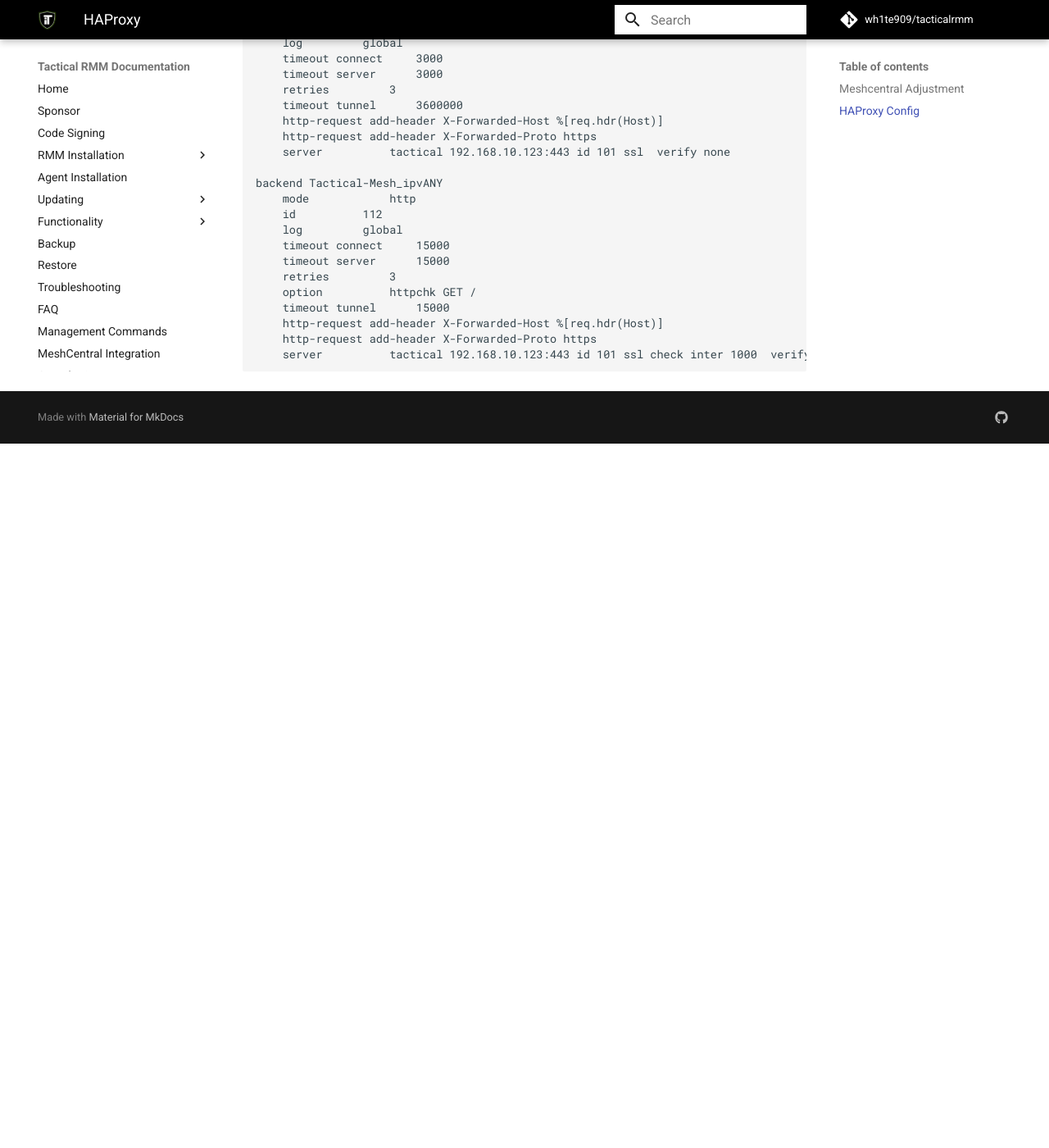
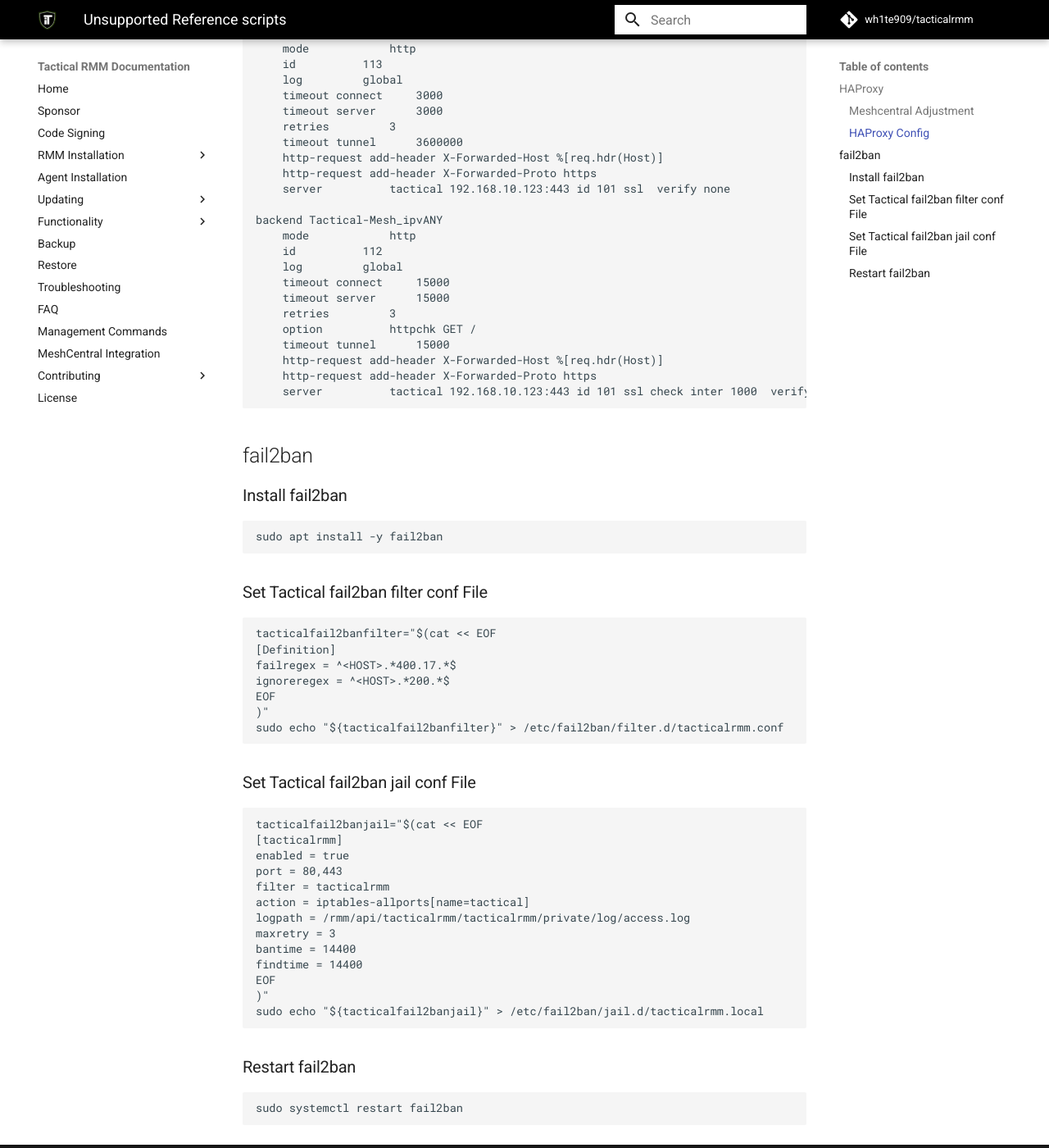
Before and after one commit to amidaware/tacticalrmm, an MkDocs documentation site: the page built from docs/docs/unsupported_scripts.md, in a window 1280 px wide and 1400 px high, scrolled down 2101 px. Shown: the whole window at 82% size. Built offline with MkDocs 1.6.1 and Material for MkDocs 9.7.7, drawn with Linux system fonts in a browser that asks for light colours; comment, search, counter and statistics services are not loaded; before the commit the page ends 2642 px from its top, so only the background shows below that; some of the changed text lies outside the part shown.

Commit message:
Updating docs - unsupported scripts

````diff
--- a/docs/docs/unsupported_HAProxy.md
+++ b/docs/docs/unsupported_scripts.md
@@ -1,11 +1,14 @@
-# HAProxy
+# Unsupported Reference scripts
 
 !!!note
-    This is not a supported configuration by Tactical RMM, but it's provided here for your reference.
+    These are not supported scripts/configurations by Tactical RMM, but it's provided here for your reference.
+
+## HAProxy
+
 
 Check/Change the mesh central config.json, some of the values may be set already, CertUrl must be changed to point to the HAProxy server.
 
-## Meshcentral Adjustment
+### Meshcentral Adjustment
 
 Credit to [@bradhawkins](https://github.com/bradhawkins85)
 
@@ -39,7 +42,7 @@
 service meshcentral restart
 ```
 
-## HAProxy Config
+### HAProxy Config
 
 The order of use_backend is important `Tactical-Mesh-WebSocket_ipvANY` must be before `Tactical-Mesh_ipvANY`
 The values of `timeout connect`, `timeout server`, `timeout tunnel` in `Tactical-Mesh-WebSocket` have been configured to maintain a stable agent connection, however you may need to adjust these values to suit your environment.
@@ -117,3 +120,48 @@
 	http-request add-header X-Forwarded-Proto https
 	server			tactical 192.168.10.123:443 id 101 ssl check inter 1000  verify none
 ```
+
+## fail2ban
+
+### Install fail2ban
+
+```bash
+sudo apt install -y fail2ban
+```
+
+### Set Tactical fail2ban filter conf File
+
+
+```
+tacticalfail2banfilter="$(cat << EOF
+[Definition]
+failregex = ^<HOST>.*400.17.*$
+ignoreregex = ^<HOST>.*200.*$
+EOF
+)"
+sudo echo "${tacticalfail2banfilter}" > /etc/fail2ban/filter.d/tacticalrmm.conf
+```
+
+### Set Tactical fail2ban jail conf File
+
+```
+tacticalfail2banjail="$(cat << EOF
+[tacticalrmm]
+enabled = true
+port = 80,443
+filter = tacticalrmm
+action = iptables-allports[name=tactical]
+logpath = /rmm/api/tacticalrmm/tacticalrmm/private/log/access.log
+maxretry = 3
+bantime = 14400
+findtime = 14400
+EOF
+)"
+sudo echo "${tacticalfail2banjail}" > /etc/fail2ban/jail.d/tacticalrmm.local
+```
+
+### Restart fail2ban
+
+```bash
+sudo systemctl restart fail2ban
+```
````
Also changed, not shown: docs/docs/install_server.md (+1 -1 lines).
